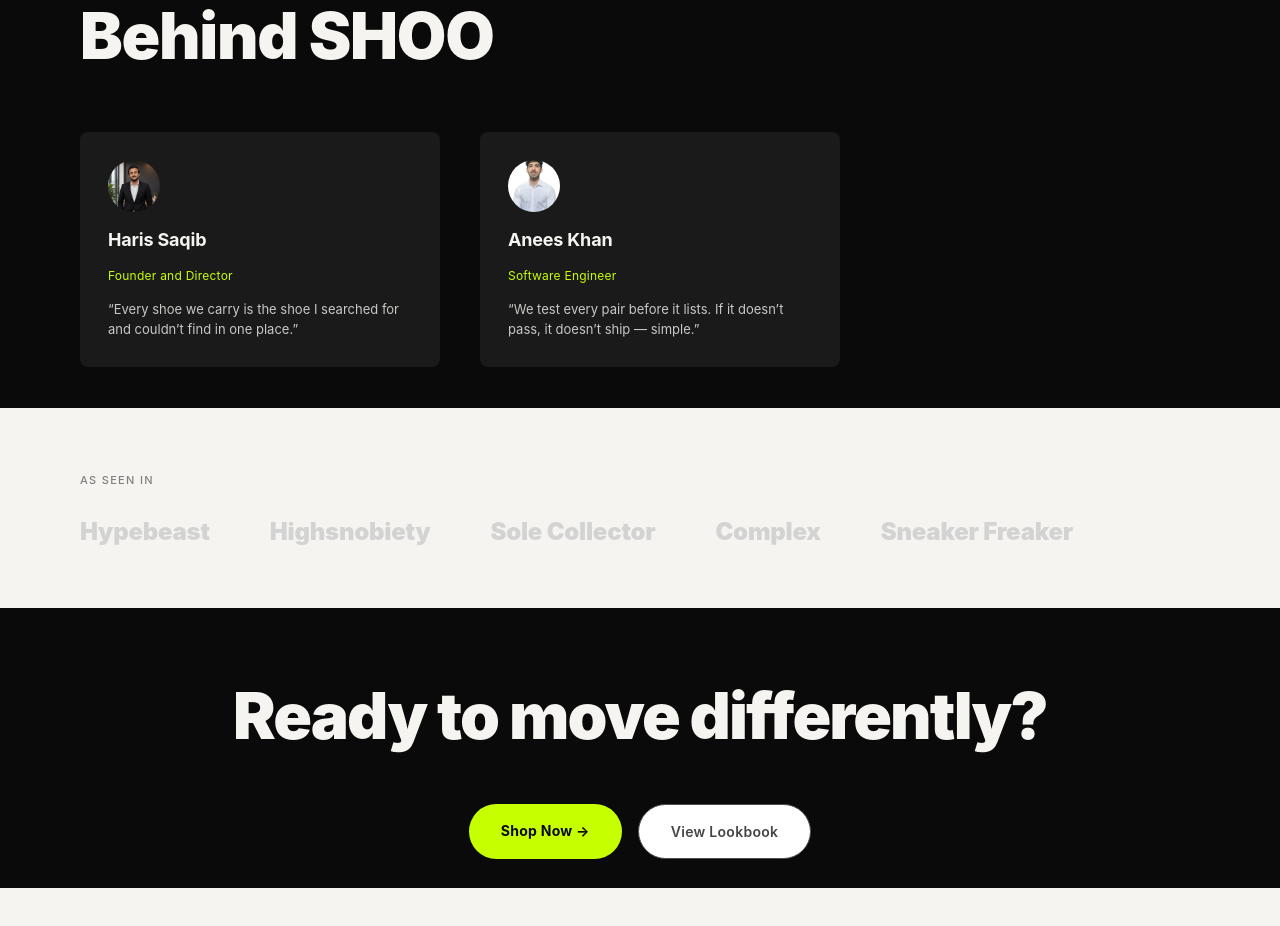
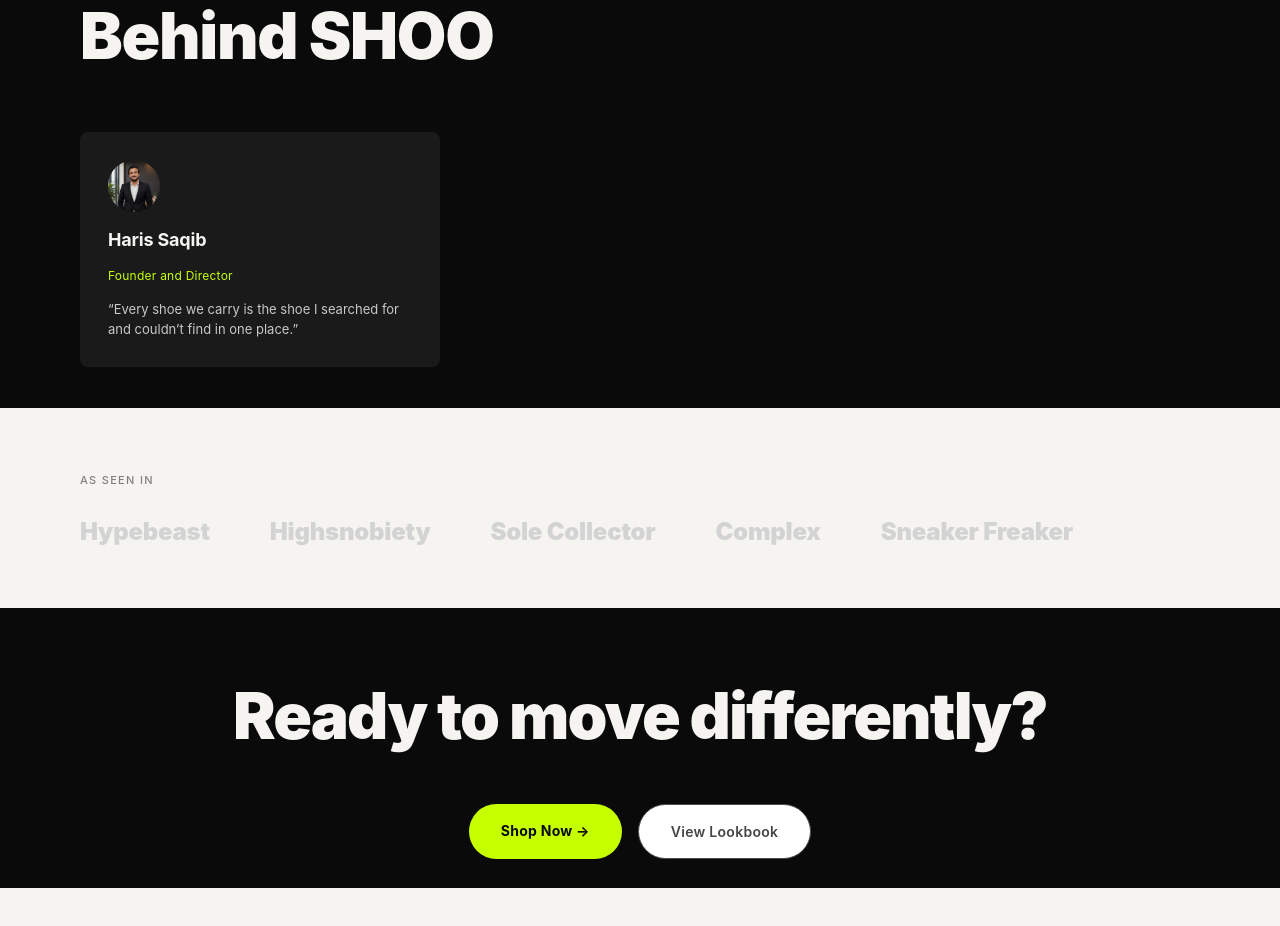
Before and after one commit to Aneeskhan7/shoo, a React (Vite) app in the folder client/: page /about in a window 1280 px wide. Shown: the part 2480-3406 px from the top of the page. Built offline with nearby package versions, Linux system fonts and the light colour scheme; no server answers.

Commit message:
About page: remove Anees Khan from Behind SHOO, leaving Haris Saqib only

```diff
--- a/client/src/pages/AboutPage.jsx
+++ b/client/src/pages/AboutPage.jsx
@@ -25,7 +25,6 @@
 
 const TEAM = [
   ['Haris Saqib', 'Founder and Director', '“Every shoe we carry is the shoe I searched for and couldn’t find in one place.”', '/assets/team/haris-saqib.jpg'],
-  ['Anees Khan', 'Software Engineer', '“We test every pair before it lists. If it doesn’t pass, it doesn’t ship — simple.”', '/assets/team/anees-khan.jpg'],
 ];
 
 const PRESS = ['Hypebeast', 'Highsnobiety', 'Sole Collector', 'Complex', 'Sneaker Freaker'];
@@ -141,7 +140,7 @@
             Behind SHOO
           </h2>
 
-          <div className="mt-12 grid max-w-[760px] gap-[40px] md:grid-cols-2">
+          <div className="mt-12 grid max-w-[360px] gap-[40px]">
             {TEAM.map(([name, role, quote, photo]) => (
               <div
                 key={name}
```
Also changed, not shown: client/public/assets/team/anees-khan.jpg (deleted).
